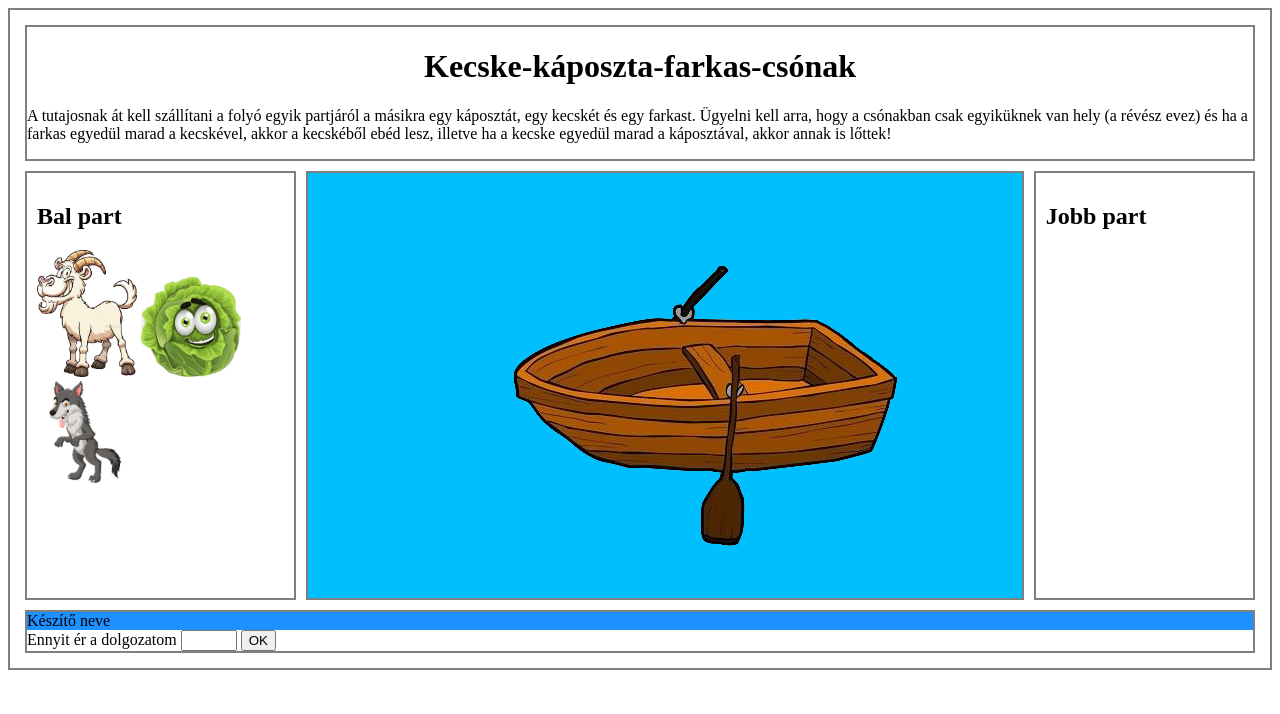
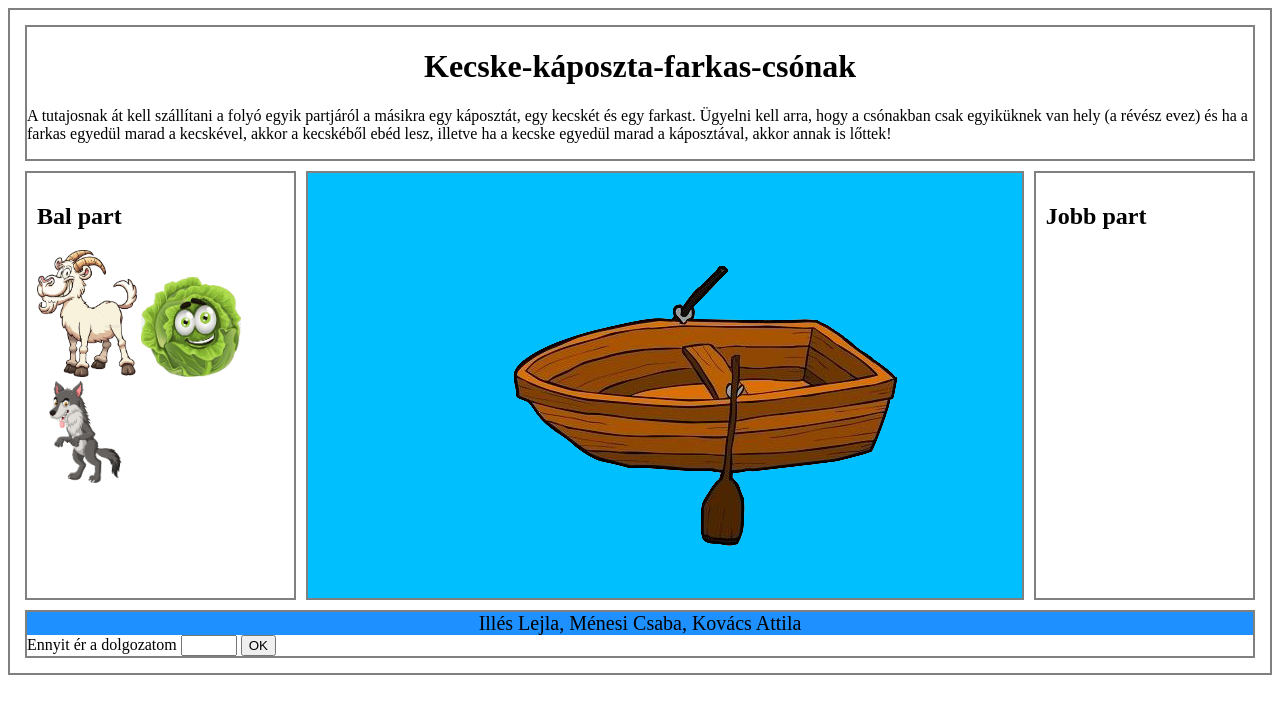
Before and after one commit to lejlailles/kecskekaposztacsapatmunka, a plain HTML site: page index.html in a window 1280 px wide. Drawn offline with Linux system fonts and the light colour scheme.

Commit message:
Kettes feladat:js készítők neve, középre igazítás,betűméret betöltéskor

```diff
--- a/kecske.html
+++ b/index.html
@@ -37,7 +37,7 @@ and open the template in the editor.
                 <p></p>
             </aside>
             <footer>
-                <p>Készítő neve</p>
+                <p id="keszitok">Készítő neve</p>
                 <form>
 
                     <label>Ennyit ér a dolgozatom</label>
--- /dev/null
+++ b/kecske.js
@@ -0,0 +1,10 @@
+window.addEventListener("load", init);
+
+
+function init() {
+var element = document.getElementById("keszitok");
+element.innerHTML = "Illés Lejla, Ménesi Csaba, Kovács Attila";
+element.style.textAlign = "center";
+element.style.fontSize="20px";
+
+}
```
